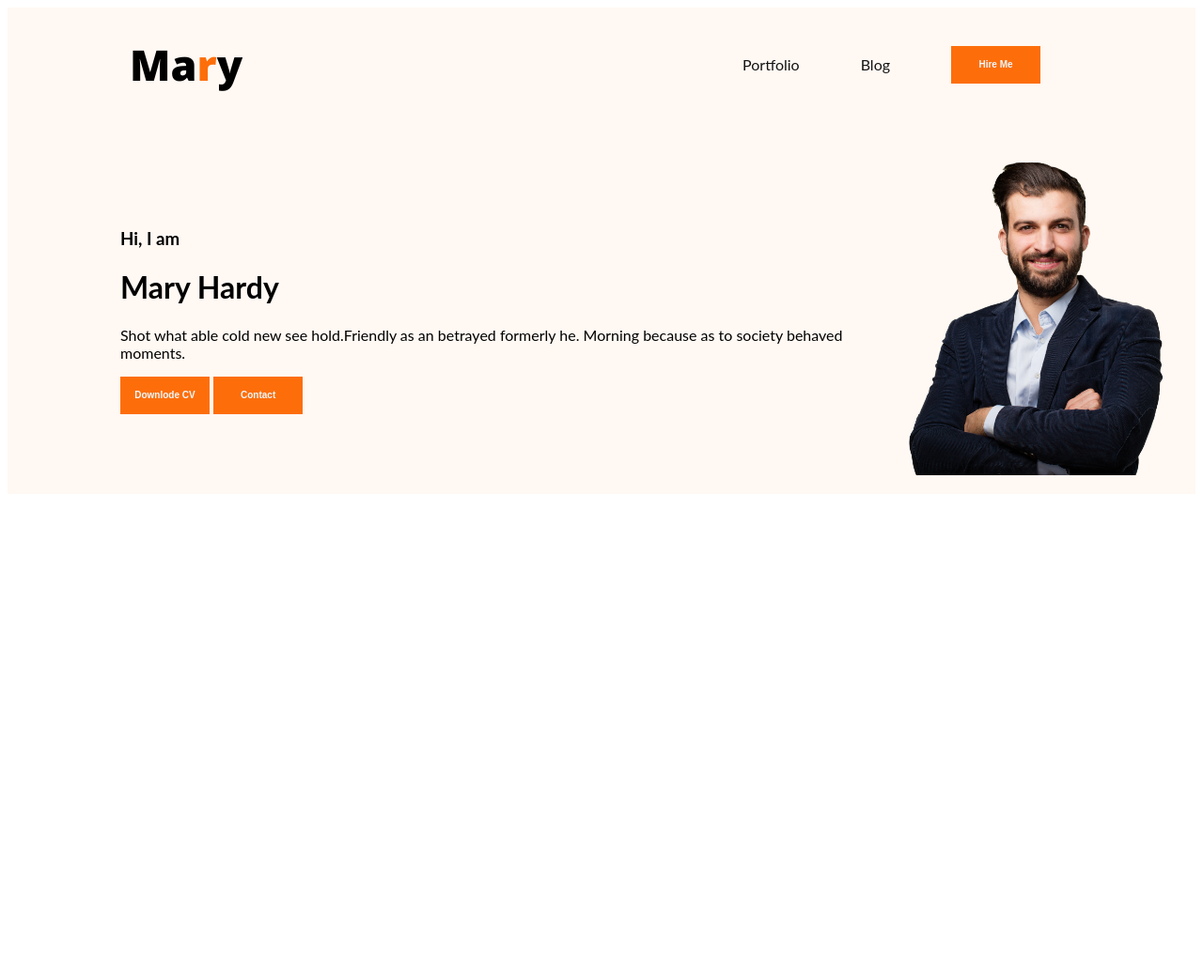
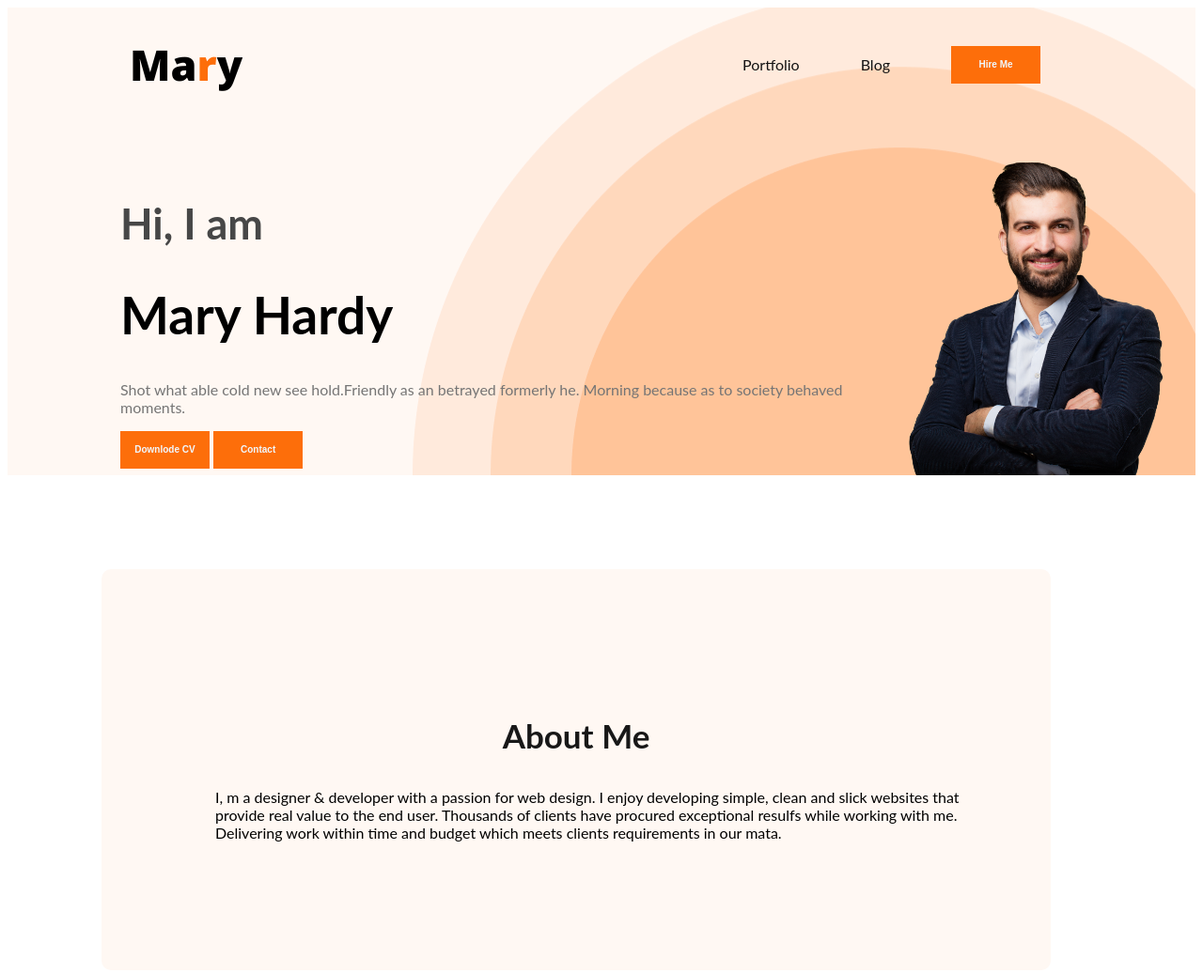
Before and after one commit to tanvir-alc/web-developer-portfolio, a plain HTML site: page index.html in a window 1280 px wide. Shown: the whole page at 94% size. Before the commit the page ends 800 px from the top, so only its background shows below. Drawn offline with nearby package versions, Linux system fonts and the light colour scheme.

Commit message:
about section created

```diff
--- a/index.html
+++ b/index.html
@@ -25,12 +25,18 @@
     <div class="banner-contain">
         <h3 class="banner-greeting"> Hi, I  am</h3>
         <h1 class="banner-title">Mary Hardy</h1>
-        <p>Shot what able cold new see hold.Friendly as an betrayed formerly he. Morning because as to society behaved moments.</p>
+        <p class="banner-pera">Shot what able cold new see hold.Friendly as an betrayed formerly he. Morning because as to society behaved moments.</p>
         <button class="button-primary">Downlode CV</button>
         <button class="button-primary">Contact</button>
     </div>
     <img class="profile-pic" src="images/hardy.png" alt="">
 </div>
    </header>
+   <main>
+    <section class="about">
+    <h3 class="sectioon-title">About Me</h3>
+    <p class="section-description">I, m a designer & developer with a passion for web design. I enjoy developing simple, clean and slick websites that provide real value to the end user. Thousands of clients have procured exceptional resulfs while working with me. Delivering work within time and budget which meets clients requirements in our mata.</p>
+</section>
+   </main>
 </body>
 </html>
--- a/styles/protfolio.css
+++ b/styles/protfolio.css
@@ -47,13 +47,53 @@ nav li a{
 /* header releted */
 .header{
     background: #FFF8F3;
-
+    background-image:url(../images/header_bg.png
+    );
+   background-repeat: no-repeat;
+   background-position: bottom right;
 }
 .banner{
-    padding: 30px 30px 20px 120px;
+    padding: 30px 30px 0px 120px;
     display: flex;
     align-items: center;
 }
 .profile-pic{
     width: 300px;
 }
+.banner-greeting{
+    font-size: 45px;
+    color: #474747; margin-bottom: 0;
+}
+.banner-title{
+    font-size: 55px;
+    font-weight: 700;
+}
+.banner-pera{
+    color: #757575;
+}
+/* main section file */
+main{
+    max-width: 1140px;
+}
+
+.about{
+    padding: 121px;
+    border-radius: 10px;
+    background: #FFF8F3;
+    border-radius: 10px;
+    margin: 100px 30px 0px 100px;
+}
+.sectioon-title{
+    color: var(--dark-01, #181818);
+text-align: center;
+
+font-size: 35px;
+
+font-weight: 700;
+
+}
+.section-description{
+    display: flex;
+width: 827px;
+flex-direction: column;
+}
```
